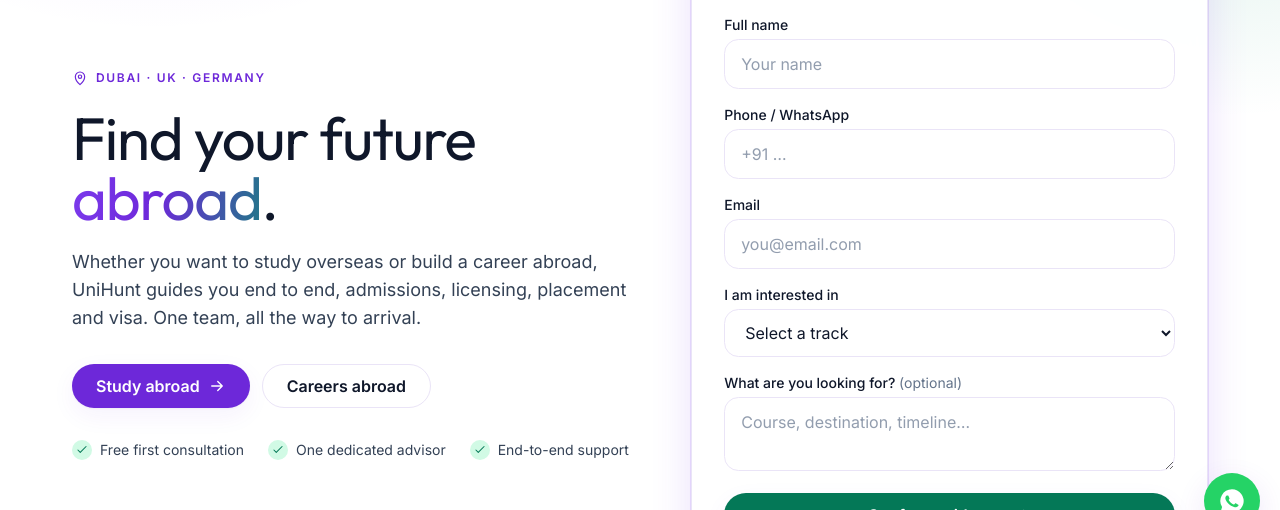
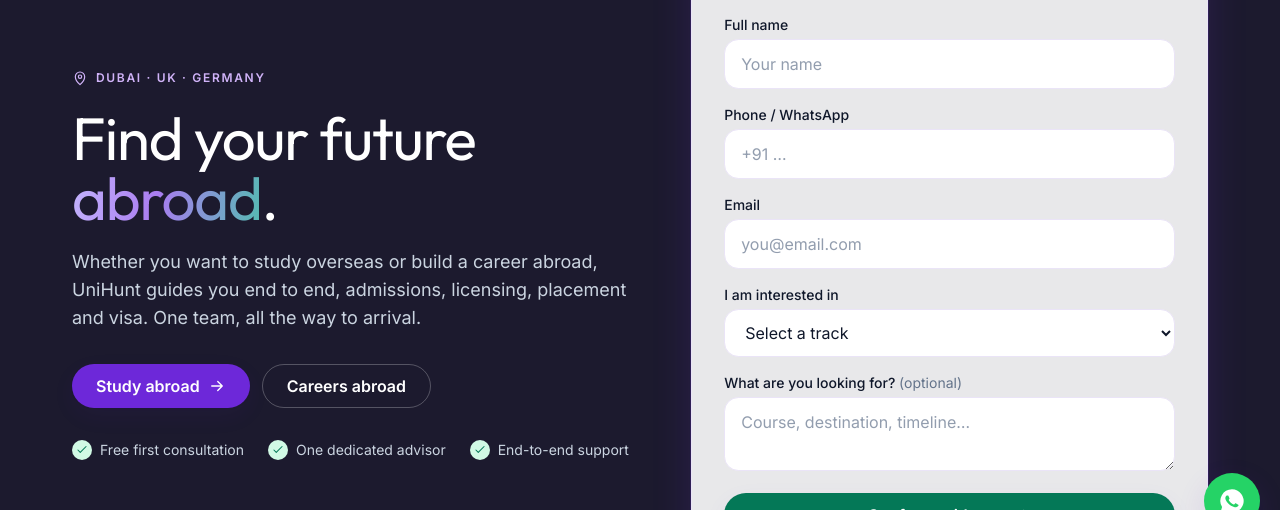
Before and after one commit to Kaypee-43/unihunt-website, a Next.js app: page / in a window 1280 px wide. Shown: the part 251-761 px from the top of the page. Built offline with nearby package versions, Linux system fonts and the light colour scheme; no server answers.

Commit message:
Update page.tsx

```diff
--- a/src/app/page.tsx
+++ b/src/app/page.tsx
@@ -88,19 +88,19 @@
       />
 
       {/* HERO */}
-      <section className="mesh relative overflow-hidden">
+      <section className="relative overflow-hidden bg-night">
         <div className="container-page grid items-center gap-12 py-16 lg:grid-cols-[1.05fr_0.95fr] lg:py-24">
           <div>
             <Reveal>
-              <p className="eyebrow"><IconPin width={16} height={16} /> Dubai · UK · Germany</p>
+              <p className="eyebrow text-brand-300"><IconPin width={16} height={16} /> Dubai · UK · Germany</p>
             </Reveal>
             <Reveal delay={0.05}>
-              <h1 className="mt-4 text-4xl leading-[1.05] sm:text-5xl lg:text-6xl">
-                Find your future <span className="text-gradient">abroad</span>.
+              <h1 className="mt-4 text-4xl leading-[1.05] text-white sm:text-5xl lg:text-6xl">
+                Find your future <span className="text-gradient-night">abroad</span>.
               </h1>
             </Reveal>
             <Reveal delay={0.1}>
-              <p className="mt-5 max-w-xl text-lg text-body">
+              <p className="mt-5 max-w-xl text-lg text-slate-300">
                 Whether you want to study overseas or build a career abroad, UniHunt guides you
                 end to end, admissions, licensing, placement and visa. One team, all the way to arrival.
               </p>
@@ -108,11 +108,11 @@
             <Reveal delay={0.15}>
               <div className="mt-8 flex flex-wrap gap-3">
                 <Link href="/study-abroad" className="btn-brand">Study abroad <IconArrow width={18} height={18} /></Link>
-                <Link href="/careers-abroad" className="btn-ghost">Careers abroad</Link>
+                <Link href="/careers-abroad" className="btn-ghost !bg-transparent !border-white/25 !text-white hover:!bg-white/10 hover:!border-white/40">Careers abroad</Link>
               </div>
             </Reveal>
             <Reveal delay={0.2}>
-              <ul className="mt-8 flex flex-wrap gap-x-6 gap-y-3 text-sm text-body">
+              <ul className="mt-8 flex flex-wrap gap-x-6 gap-y-3 text-sm text-slate-300">
                 {['Free first consultation', 'One dedicated advisor', 'End-to-end support'].map((t) => (
                   <li key={t} className="flex items-center gap-2">
                     <span className="flex h-5 w-5 items-center justify-center rounded-full bg-accent-soft text-accent"><IconCheck width={14} height={14} /></span>
```
